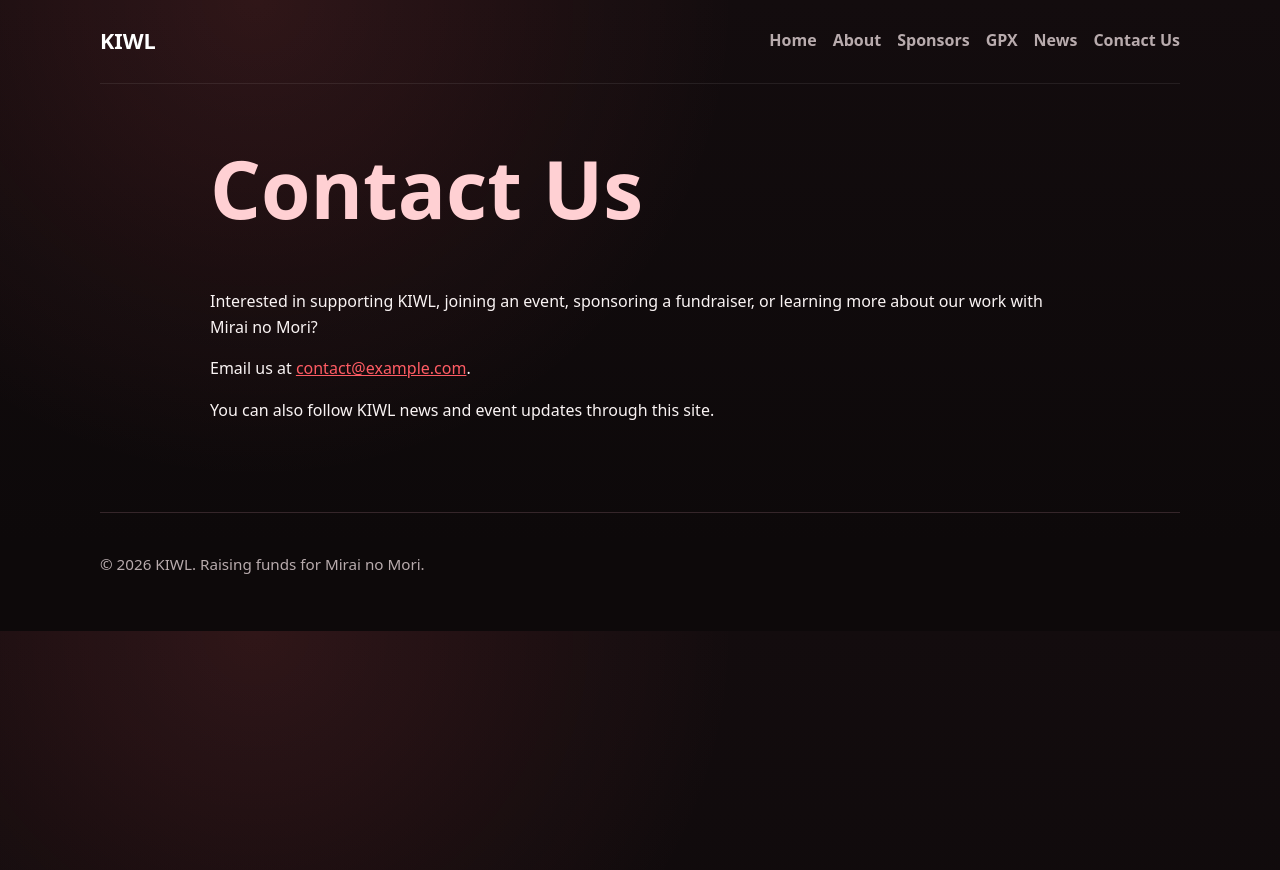
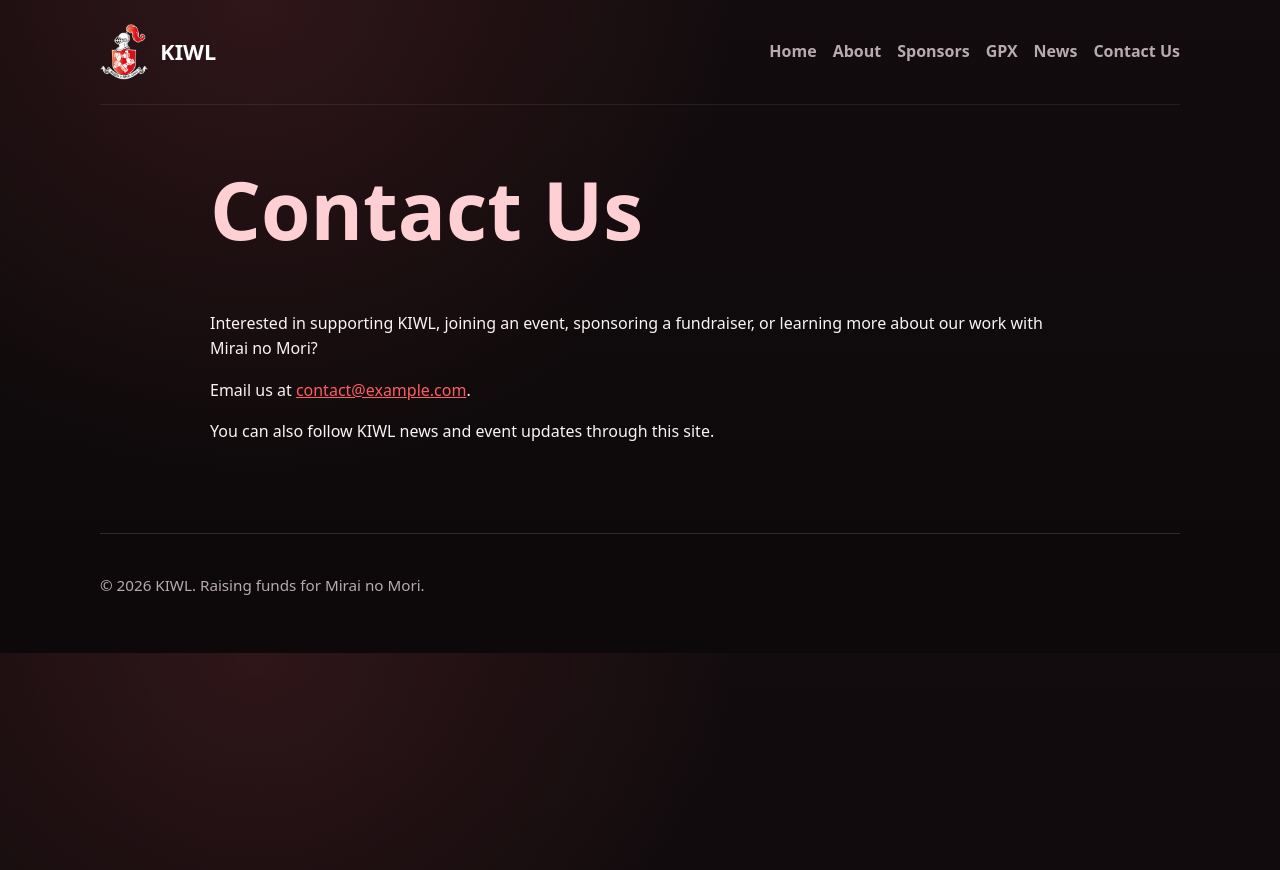
Before and after one commit to KIWL-Japan/kiwl, a Jekyll site: the page built from contact.md, in a window 1280 px wide. Shown: the top 870 px of the page. Built offline with Jekyll 4.4.1, drawn with Linux system fonts in a browser that asks for light colours.

Commit message:
Add responsive KIWL crest to site header

```diff
--- a/_config.yml
+++ b/_config.yml
@@ -31,6 +31,7 @@ defaults:
       layout: default
 
 exclude:
+  - KiWL_logo_2019_FINAL.ai
   - Gemfile
   - Gemfile.lock
   - README.md
--- a/_layouts/default.html
+++ b/_layouts/default.html
@@ -22,7 +22,10 @@
   </head>
   <body>
     <header class="site-header">
-      <a class="site-title" href="{{ "/" | relative_url }}">KIWL</a>
+      <a class="site-title" href="{{ "/" | relative_url }}">
+        <img class="site-logo" src="{{ "/assets/images/kiwl-logo.png" | relative_url }}" alt="" width="145" height="168">
+        <span>KIWL</span>
+      </a>
       <nav class="site-nav" aria-label="Main navigation">
         <a href="{{ "/" | relative_url }}">Home</a>
         <a href="{{ "/about/" | relative_url }}">About</a>
--- a/assets/css/style.scss
+++ b/assets/css/style.scss
@@ -52,10 +52,21 @@ a {
 }
 
 .site-title {
+  display: inline-flex;
+  align-items: center;
+  flex-shrink: 0;
+  gap: 12px;
   color: #ffffff;
   font-size: 1.35rem;
   font-weight: 800;
   text-decoration: none;
+}
+
+.site-logo {
+  display: block;
+  width: auto;
+  height: clamp(40px, 6vw, 56px);
+  object-fit: contain;
 }
 
 .site-nav {
```
Also changed, not shown: assets/images/kiwl-logo.png (added).
